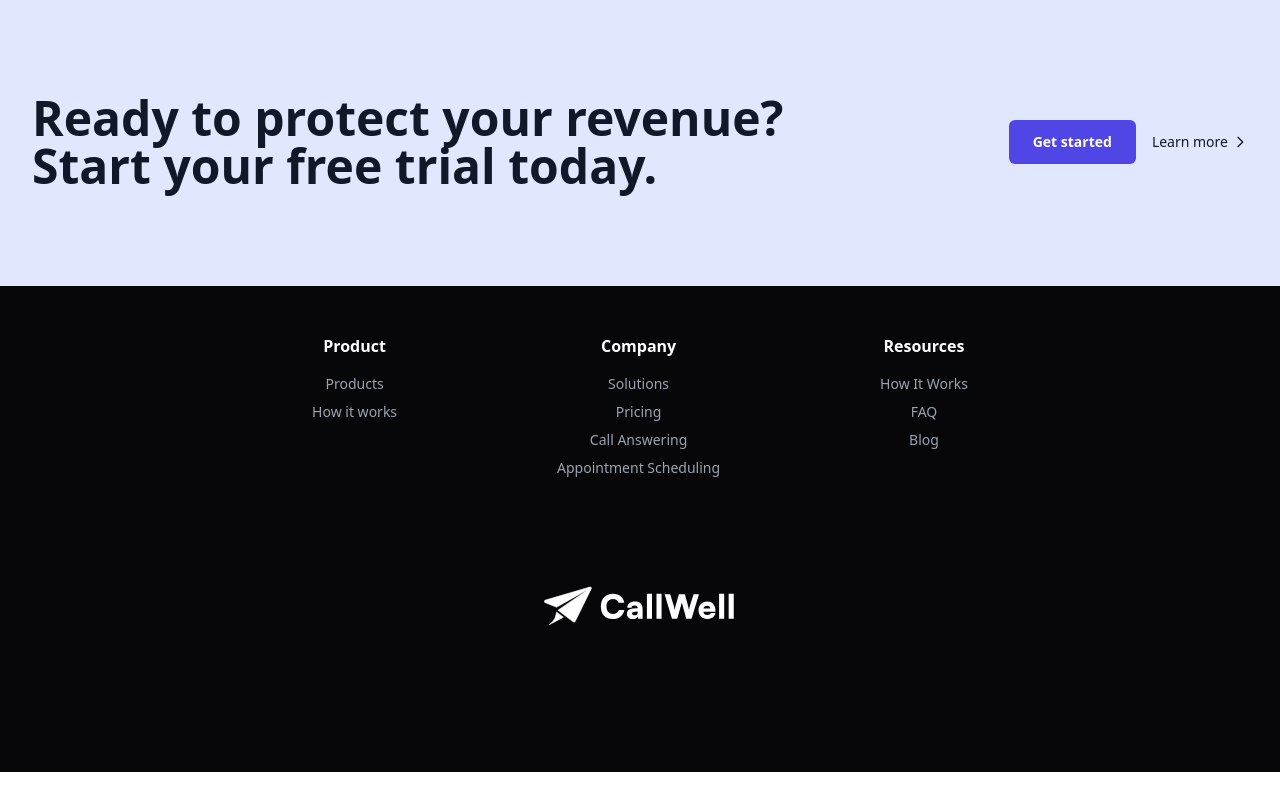
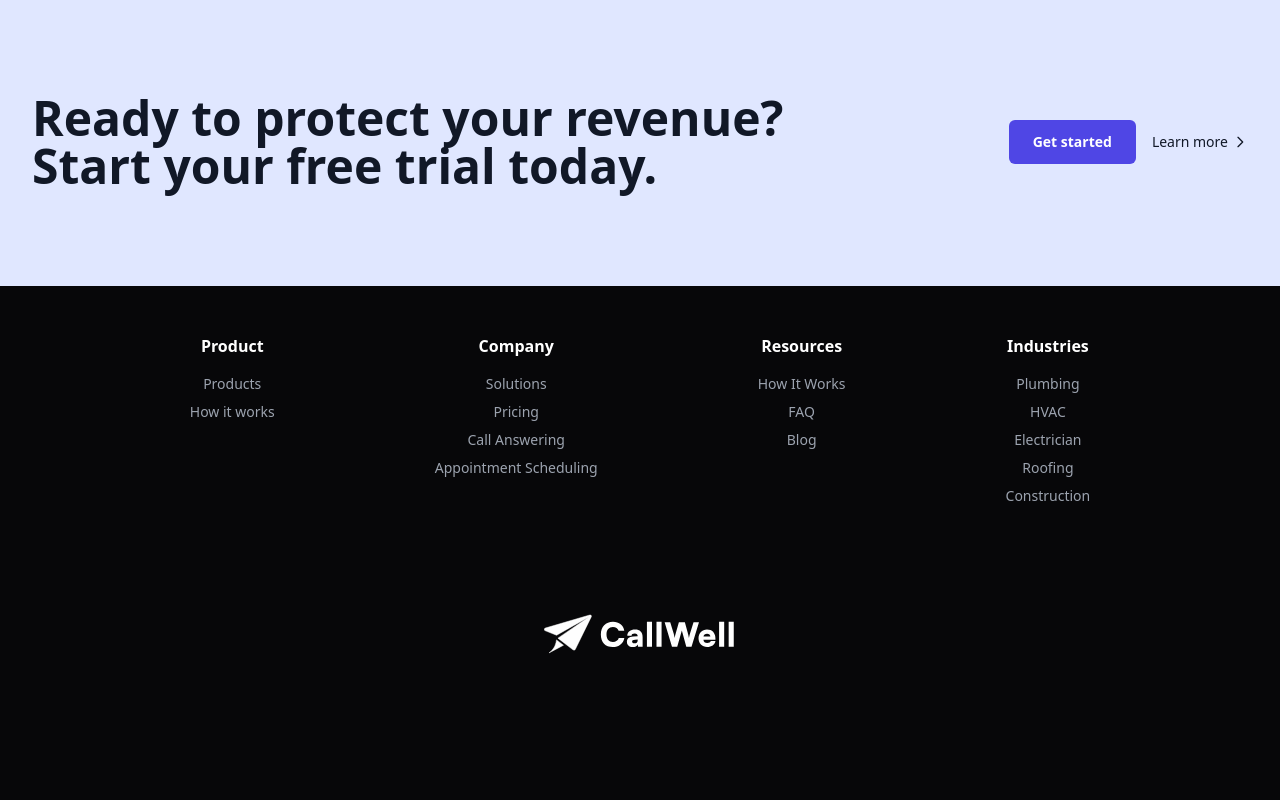
Before and after one commit to rileyleitao/Callwell, a Vue app: page / in a window 1280 px wide. Shown: the part 5412-6212 px from the top of the page. Before the commit the page ends 6184 px from the top, so only its background shows below. Built offline with nearby package versions, Linux system fonts and the light colour scheme; a web font is replaced by a local one.

Commit message:
Add Industries column to footer navigation

```diff
--- a/src/components/Footer.vue
+++ b/src/components/Footer.vue
@@ -26,6 +26,16 @@
             <li><router-link to="/blog" class="hover:text-white">Blog</router-link></li>
           </ul>
         </div>
+        <div class="text-center">
+          <h4 class="font-semibold mb-4">Industries</h4>
+          <ul class="space-y-2 text-gray-400 text-sm">
+            <li><router-link to="/industries/plumbing" class="hover:text-white">Plumbing</router-link></li>
+            <li><router-link to="/industries/hvac" class="hover:text-white">HVAC</router-link></li>
+            <li><router-link to="/industries/electrician" class="hover:text-white">Electrician</router-link></li>
+            <li><router-link to="/industries/roofing" class="hover:text-white">Roofing</router-link></li>
+            <li><router-link to="/industries/construction" class="hover:text-white">Construction</router-link></li>
+          </ul>
+        </div>
       </div>
       <div class="text-center">
         <router-link to="/" class="inline-block mb-4">
```
